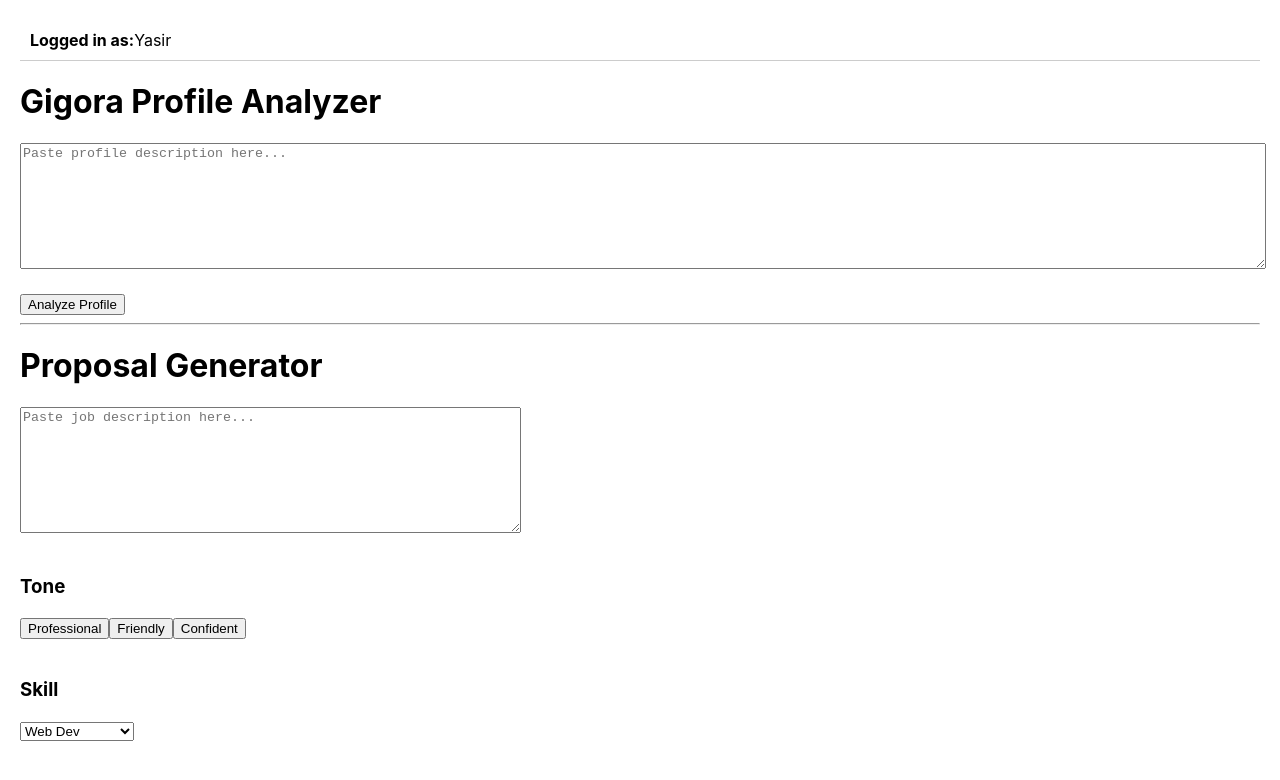
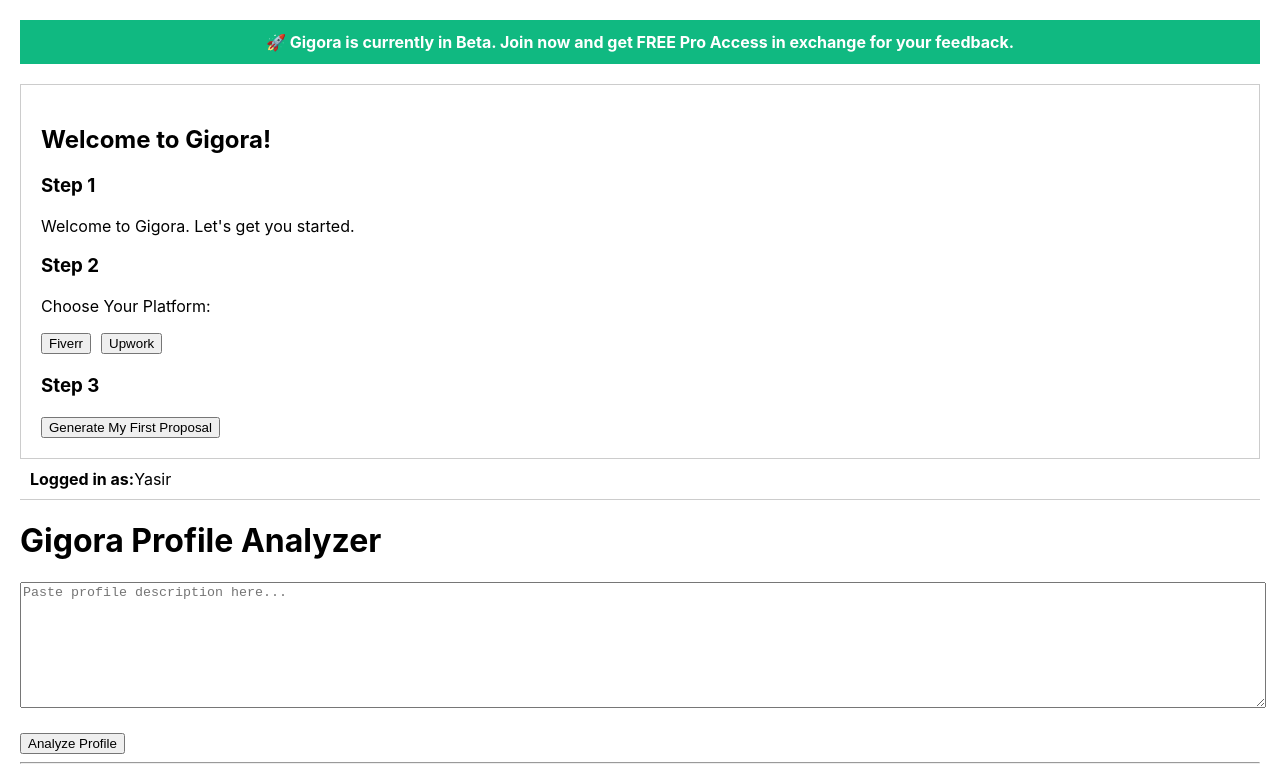
Before and after one commit to alishbarazzaq2424-commits/gigora-app, a React (Create React App) app in the folder gigora-frontend/: page / in a window 1280 px wide. Shown: the top 780 px of the page. Built offline with nearby package versions, Linux system fonts and the light colour scheme.

Commit message:
Day 17 - Beta banner and onboarding flow implemented

```diff
--- a/gigora-frontend/src/App.js
+++ b/gigora-frontend/src/App.js
@@ -1,5 +1,7 @@
 import React, { useState, useContext } from "react";
 import { UserContext } from "./context/UserContext";
+import BetaBanner from "./BetaBanner";
+import Onboarding from "./Onboarding";
 
 function App() {
   const { user } = useContext(UserContext);
@@ -131,6 +133,9 @@ const [keyPoints, setKeyPoints] = useState([]);
 
   return (
     <div style={{ padding: "20px", maxWidth: "100%" }}>
+      <BetaBanner/>
+      <Onboarding />
+
       <div style={{
         padding: "10px",
         marginBottom: "20px",
@@ -203,15 +208,38 @@ const [keyPoints, setKeyPoints] = useState([]);
 
        <h3>Tone</h3>
 
-<button onClick={() => setTone("Professional")}>
+<button
+  onClick={() => setTone("Professional")}
+  style={{
+    backgroundColor: tone === "Professional" ? "#7c3aed" : "#ddd",
+    color: tone === "Professional" ? "white" : "black",
+    marginRight: "5px",
+    padding: "8px 12px"
+  }}
+>
   Professional
 </button>
 
-<button onClick={() => setTone("Friendly")}>
+<button
+  onClick={() => setTone("Friendly")}
+  style={{
+    backgroundColor: tone === "Friendly" ? "#7c3aed" : "#ddd",
+    color: tone === "Friendly" ? "white" : "black",
+    marginRight: "5px",
+    padding: "8px 12px"
+  }}
+>
   Friendly
 </button>
 
-<button onClick={() => setTone("Confident")}>
+<button
+  onClick={() => setTone("Confident")}
+  style={{
+    backgroundColor: tone === "Confident" ? "#7c3aed" : "#ddd",
+    color: tone === "Confident" ? "white" : "black",
+    padding: "8px 12px"
+  }}
+>
   Confident
 </button>
 
@@ -282,20 +310,51 @@ const [keyPoints, setKeyPoints] = useState([]);
 
 <h4>Key Selling Points</h4>
 
-<ul>
+<div>
   {keyPoints.map((point, index) => (
-    <li key={index}>{point}</li>
+    <span
+      key={index}
+      style={{
+        display: "inline-block",
+        backgroundColor: "#22c55e",
+        color: "white",
+        padding: "6px 12px",
+        margin: "5px",
+        borderRadius: "20px"
+      }}
+    >
+      {point}
+    </span>
   ))}
-</ul>
+</div>
 
 
-          <button onClick={copyProposal}>
-            Copy Proposal
-          </button>
+          <button
+  onClick={copyProposal}
+  style={{
+    backgroundColor: "#2563eb",
+    color: "white",
+    padding: "10px",
+    border: "none",
+    borderRadius: "5px"
+  }}
+>
+  Copy Proposal
+</button>
           <br />
 <br />
 
-<button onClick={downloadProposal}>
+<button
+  onClick={downloadProposal}
+  style={{
+    backgroundColor: "#16a34a",
+    color: "white",
+    padding: "10px",
+    border: "none",
+    borderRadius: "5px",
+    marginLeft: "10px"
+  }}
+>
   Download Proposal
 </button>
         </div>
--- /dev/null
+++ b/gigora-frontend/src/BetaBanner.jsx
@@ -0,0 +1,17 @@
+function BetaBanner() {
+  return (
+    <div
+      style={{
+        backgroundColor: "#10B981",
+        color: "white",
+        textAlign: "center",
+        padding: "12px",
+        fontWeight: "bold"
+      }}
+    >
+      🚀 Gigora is currently in Beta. Join now and get FREE Pro Access in exchange for your feedback.
+    </div>
+  );
+}
+
+export default BetaBanner;
--- /dev/null
+++ b/gigora-frontend/src/Onboarding.jsx
@@ -0,0 +1,23 @@
+import React from "react";
+
+function Onboarding() {
+  return (
+    <div style={{ padding: "20px", border: "1px solid #ccc", marginTop: "20px" }}>
+      <h2>Welcome to Gigora!</h2>
+
+      <h3>Step 1</h3>
+      <p>Welcome to Gigora. Let's get you started.</p>
+
+      <h3>Step 2</h3>
+      <p>Choose Your Platform:</p>
+
+      <button>Fiverr</button>
+      <button style={{ marginLeft: "10px" }}>Upwork</button>
+
+      <h3 style={{ marginTop: "20px" }}>Step 3</h3>
+      <button>Generate My First Proposal</button>
+    </div>
+  );
+}
+
+export default Onboarding;
```
Also changed, not shown: 1 other file (tests, documents, lock files or other folders).
